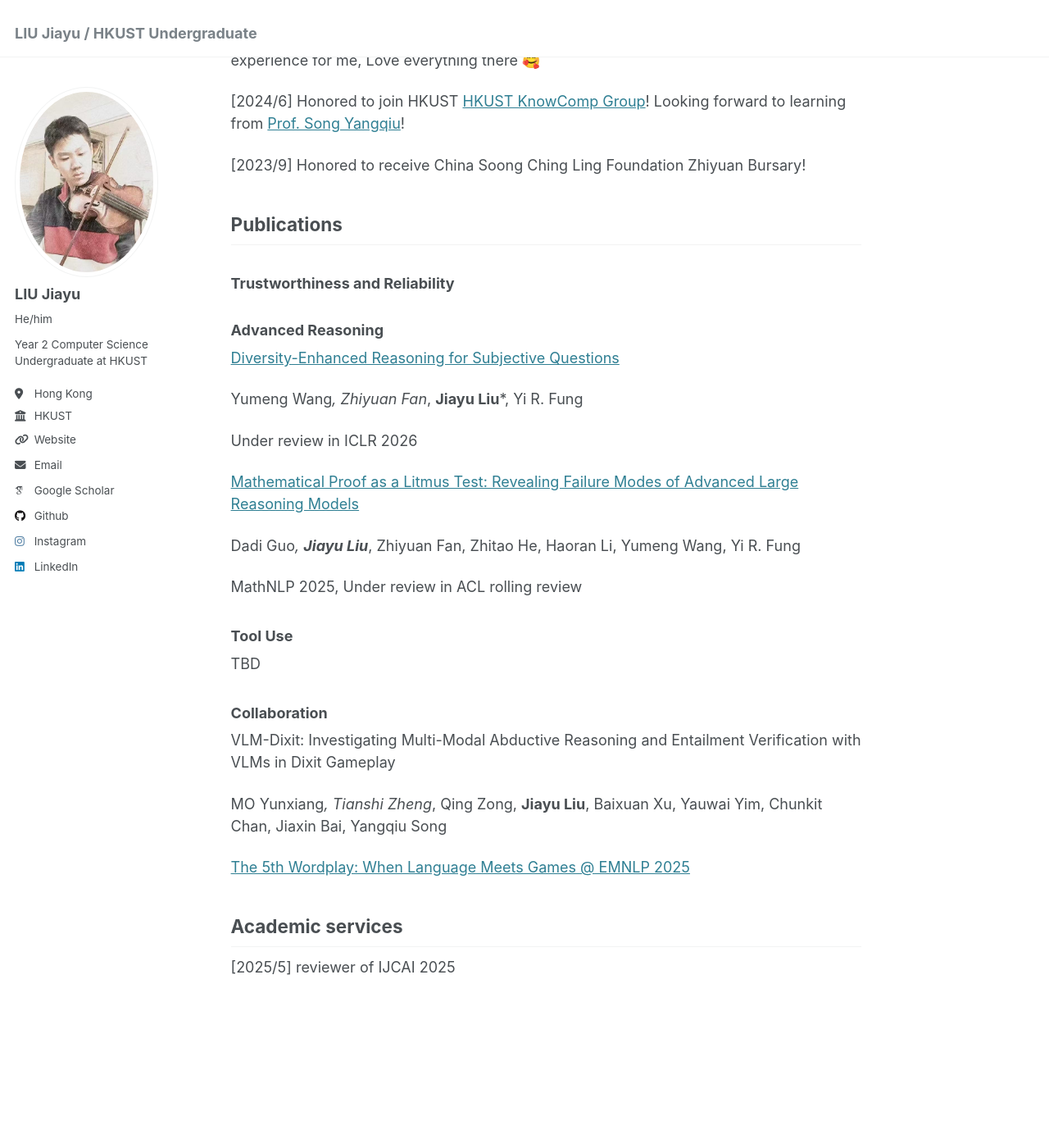
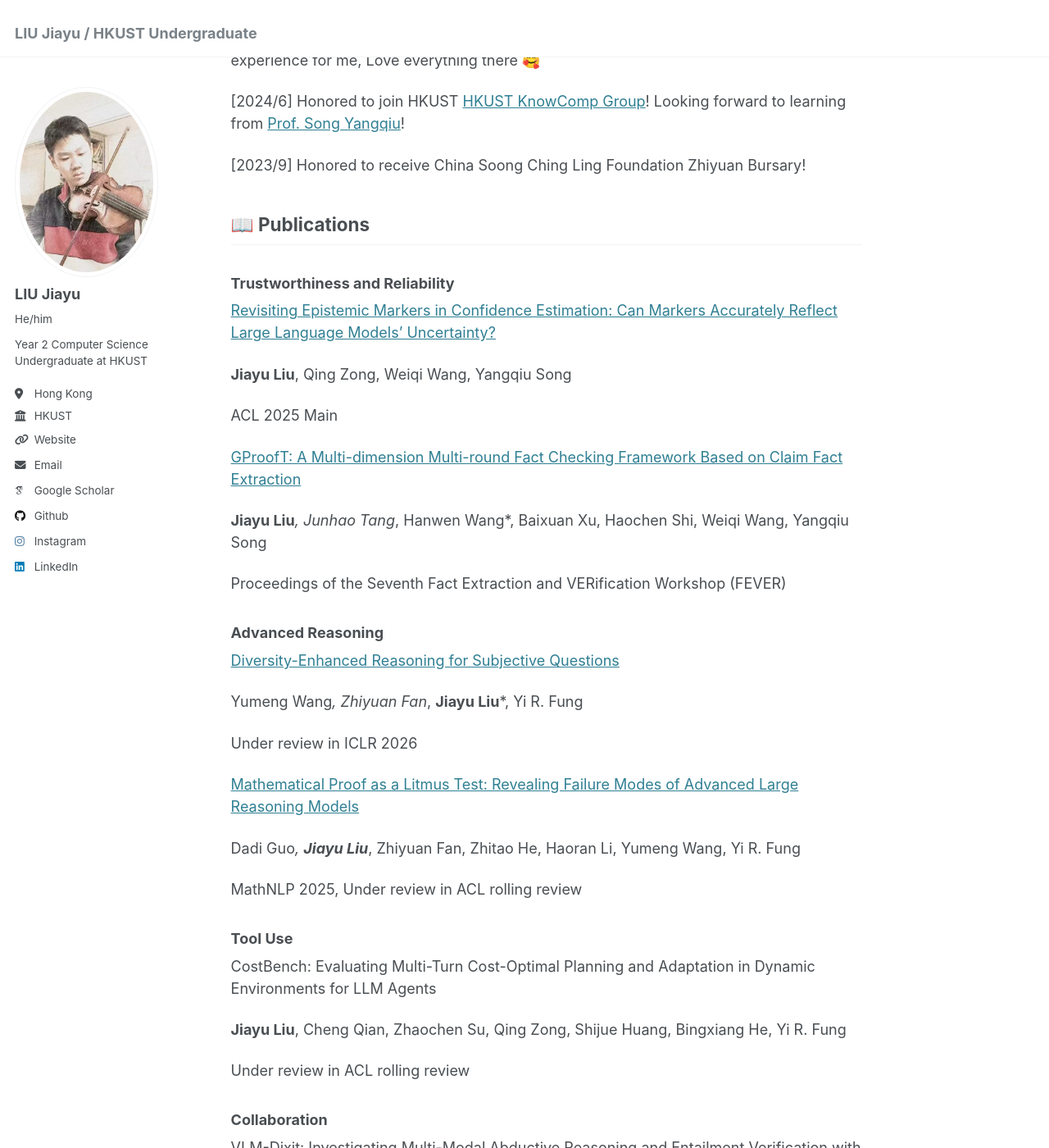
Before and after one commit to JiayuJeff/JiayuJeff.github.io, a Jekyll site: the page built from _pages/about.md, in a window 1280 px wide and 1400 px high, scrolled down 1334 px. Shown: the whole window at 82% size. Built offline with Jekyll 4.4.1, drawn with Linux system fonts in a browser that asks for light colours; some web fonts are replaced.

Commit message:
Update about.md

```diff
--- a/_pages/about.md
+++ b/_pages/about.md
@@ -61,9 +61,21 @@ redirect_from:
 [2023/9] Honored to receive China Soong Ching Ling Foundation Zhiyuan Bursary!
 
 
-## Publications
+## &#128214; Publications
 
 ### Trustworthiness and Reliability
+
+[Revisiting Epistemic Markers in Confidence Estimation: Can Markers Accurately Reflect Large Language Models' Uncertainty?](https://arxiv.org/abs/2505.24778)
+
+**Jiayu Liu**, Qing Zong, Weiqi Wang, Yangqiu Song
+
+ACL 2025 Main
+
+[GProofT: A Multi-dimension Multi-round Fact Checking Framework Based on Claim Fact Extraction](https://aclanthology.org/2024.fever-1.14/)
+
+**Jiayu Liu***, Junhao Tang*, Hanwen Wang*, Baixuan Xu, Haochen Shi, Weiqi Wang, Yangqiu Song
+
+Proceedings of the Seventh Fact Extraction and VERification Workshop (FEVER)
 
 ### Advanced Reasoning
 
@@ -81,7 +93,11 @@ MathNLP 2025, Under review in ACL rolling review
 
 ### Tool Use
 
-TBD
+CostBench: Evaluating Multi-Turn Cost-Optimal Planning and Adaptation in Dynamic Environments for LLM Agents
+
+**Jiayu Liu**, Cheng Qian, Zhaochen Su, Qing Zong, Shijue Huang, Bingxiang He, Yi R. Fung
+
+Under review in ACL rolling review
 
 ### Collaboration
 
```
